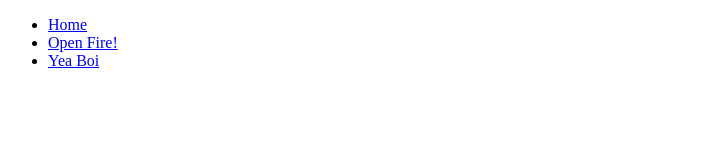
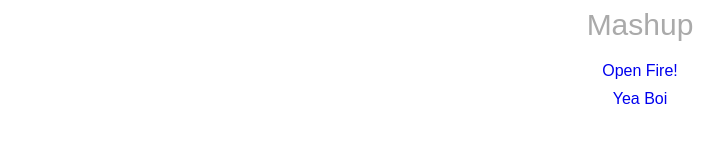
Before and after one commit to joestrong/mashup, a website: page public/index.html in a window 1280 px wide. Shown: the whole page, without its empty margins (0-723 px from the left). Drawn offline with Linux system fonts and the light colour scheme.

Commit message:
Layout changes/improvements

```diff
--- a/public/index.html
+++ b/public/index.html
@@ -4,16 +4,56 @@
     <meta charset="UTF-8">
     <title>Mashup</title>
     <style>
-        .current {
-            background: lightyellow;
+        body {
+            font-family: sans-serif;
+        }
+        #logo {
+            text-align: center;
+            color: #aaa;
+            font-size: 30px;
+            margin-bottom: 15px;
+        }
+        #navigation {
+            width: 300px;
+            margin: 0 auto;
+        }
+        #navigation ul {
+            display: flex;
+            flex-direction: column;
+            list-style: none;
+            margin: 0;
+            padding: 0;
+        }
+        #navigation li {
+            display: block;
+        }
+        #navigation a {
+            display: block;
+            text-align: center;
+            padding: 5px;
+            text-decoration: none;
+        }
+        #navigation li.current a {
+            background: #aaa;
+            color: #fff;
         }
         #status {
+            display: flex;
             color: #aaa;
             font-size: 30px;
+            min-height: 50px;
+            justify-content: center;
+            align-items: center;
+        }
+        #players {
+            display: flex;
+            justify-content: center;
+            flex-wrap: wrap;
         }
     </style>
 </head>
 <body>
+    <div id="logo">Mashup</div>
     <div id="navigation"></div>
     <div id="status"></div>
     <div id="players"></div>
@@ -22,6 +62,7 @@
     <script src="player.js"></script>
     <script src="loader.js"></script>
     <script src="navigation.js"></script>
+    <script src="logo.js"></script>
     <script>
         const loader = new Loader()
         const slug = window.location.pathname.substr(1)
--- a/public/loader.js
+++ b/public/loader.js
@@ -28,7 +28,7 @@ class Loader {
     }
 
     if (slug === 'open-fire') {
-      this.setStatus('Loading')
+      this.setStatus('Loading...')
       let pirates = new Player('QrOTgZz2TYM', _ => {
         let kids = new Player('xUMUEaaqlWA', _ => {
           this.setStatus('')
@@ -43,7 +43,7 @@ class Loader {
     }
 
     if (slug === 'yeaboi') {
-      this.setStatus('Loading')
+      this.setStatus('Loading...')
       let yeaboi = new Player('nlLqaezOquU', _ => {
         this.setStatus('')
         yeaboi.playAt(200, _ => {
--- a/public/navigation.js
+++ b/public/navigation.js
@@ -12,7 +12,6 @@ class Navigation {
     this.container.appendChild(ul)
 
     const navitems = [
-      { name: 'Home', slug: '' },
       { name: 'Open Fire!', slug: 'open-fire' },
       { name: 'Yea Boi', slug: 'yeaboi' }
     ]
```
